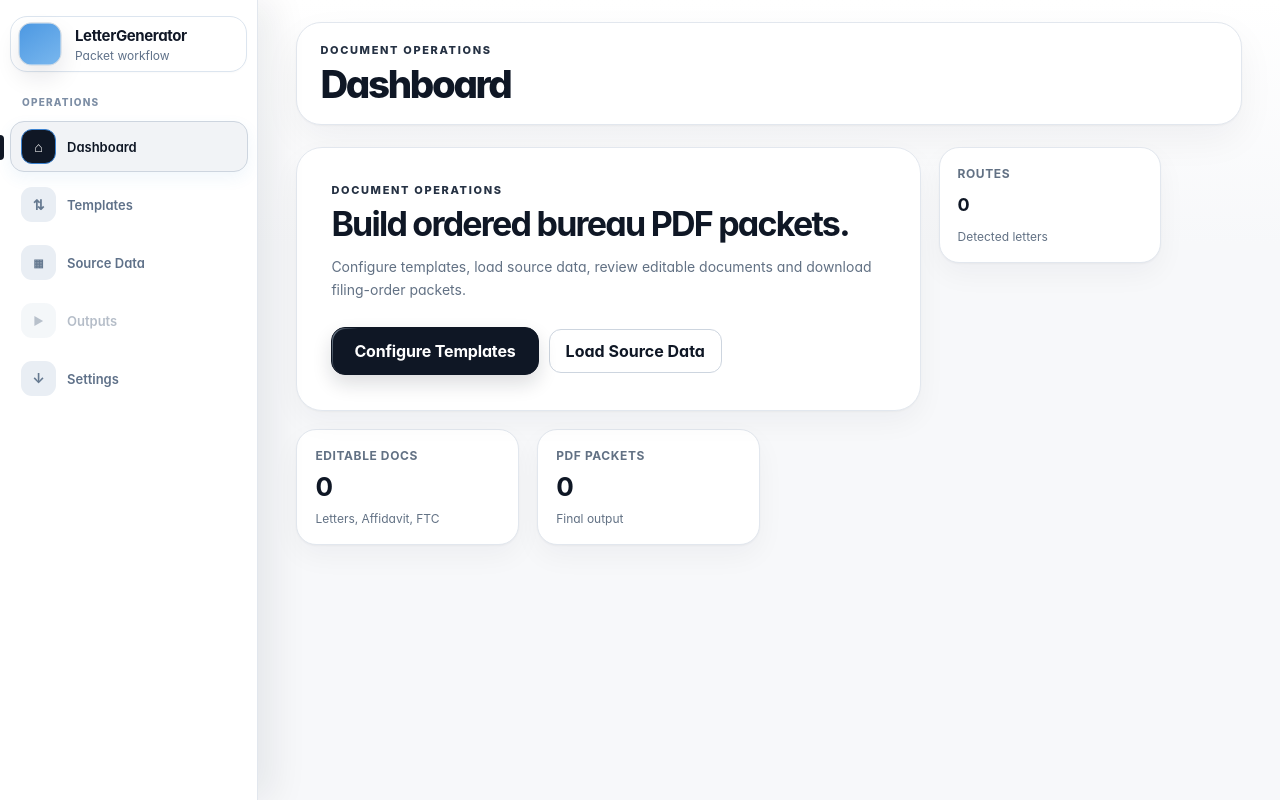
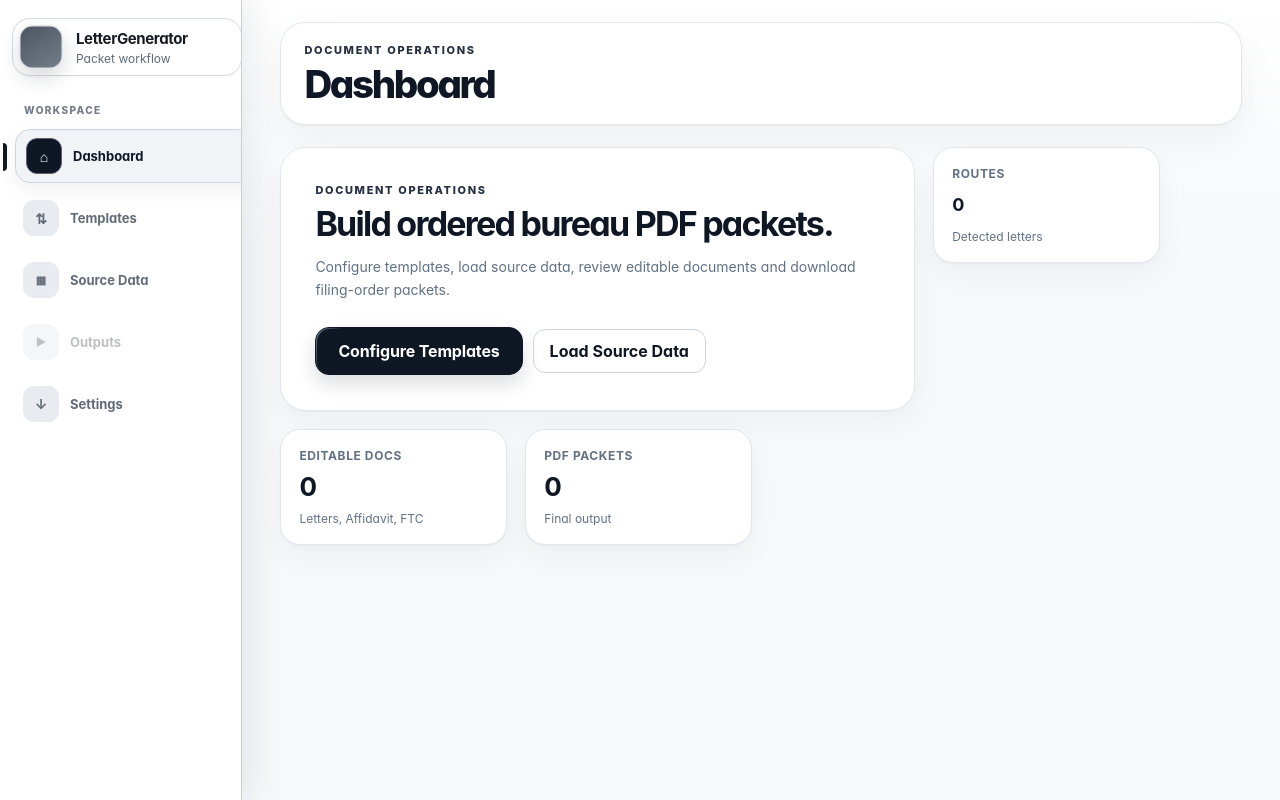
Before and after one commit to Arisu-art/LetterGenerator, a Next.js app: page / in a window 1280 px wide. Built offline with nearby package versions, Linux system fonts and the light colour scheme.

Commit message:
style: replace blue sidebar chrome with visible neutral navigation

```diff
--- a/app/sidebar-visible.css
+++ b/app/sidebar-visible.css
@@ -1,145 +1,159 @@
-/* Highlighted operations navigation while preserving hover-to-expand behaviour. */
+/* Persistent professional navigation: visible labels, medium-gray emphasis, controlled movement. */
 :root {
-  --sidebar-panel: #f3f6fa;
+  --sidebar-panel: #f4f5f7;
   --sidebar-card: #ffffff;
-  --sidebar-divider: #dce5ef;
-  --sidebar-ink: #111827;
-  --sidebar-muted: #5f7189;
-  --sidebar-accent: #3b82d0;
-  --sidebar-accent-soft: #e8f2fc;
-  --sidebar-accent-border: #bad7f2;
+  --sidebar-divider: #d6dbe2;
+  --sidebar-ink: #161b23;
+  --sidebar-muted: #626b77;
+  --sidebar-accent: #59636f;
+  --sidebar-accent-strong: #414a55;
+  --sidebar-accent-soft: #eceff2;
+  --sidebar-accent-border: #c9ced5;
+  --sidebar-visible-width: 242px;
 }
 
-/* Width and workspace movement are intentionally not overridden here.
-   workspace-light.css remains responsible for collapsed default + hover expansion. */
+/* Desktop navigation remains visible so users never need to discover labels through hover. */
+@media (min-width: 881px) {
+  .app-shell,
+  .app-shell:has(.sidebar:hover) {
+    padding-left: var(--sidebar-visible-width) !important;
+  }
+  .sidebar,
+  .sidebar:hover,
+  .sidebar:focus-within:not(:hover) {
+    width: var(--sidebar-visible-width) !important;
+  }
+  .sidebar .brand > div,
+  .sidebar nav button strong,
+  .sidebar:focus-within:not(:hover) .brand > div,
+  .sidebar:focus-within:not(:hover) nav button strong {
+    opacity: 1 !important;
+    transform: none !important;
+  }
+}
 .sidebar {
   color: var(--sidebar-ink);
-  background: linear-gradient(180deg, #f8fafc 0%, var(--sidebar-panel) 100%);
-  border-right: 1px solid var(--sidebar-divider);
-  box-shadow: 5px 0 18px rgba(15,23,42,.035);
+  padding: 18px 12px !important;
+  background: linear-gradient(180deg, #fbfbfc 0%, var(--sidebar-panel) 100%) !important;
+  border-right: 1px solid var(--sidebar-divider) !important;
+  box-shadow: 6px 0 22px rgba(16,24,40,.045) !important;
 }
 .sidebar:hover {
-  border-right-color: #cfdae7;
-  box-shadow: 15px 0 34px rgba(15,23,42,.075);
+  border-right-color: #c8ced6 !important;
+  box-shadow: 13px 0 29px rgba(16,24,40,.07) !important;
 }
 .sidebar .brand {
-  margin-bottom: 22px;
-  border-radius: 17px;
-  transition: background var(--duration) var(--ease), border-color var(--duration) ease, box-shadow var(--duration) ease;
-}
-.sidebar:hover .brand {
+  min-height: 58px;
+  margin-bottom: 26px;
+  padding: 7px;
+  border: 1px solid var(--sidebar-divider);
+  border-radius: 18px;
   background: var(--sidebar-card);
-  border: 1px solid var(--sidebar-divider);
-  box-shadow: 0 1px 2px rgba(15,23,42,.025);
+  box-shadow: 0 1px 2px rgba(16,24,40,.03);
+  transition: border-color 180ms ease, box-shadow 260ms cubic-bezier(.22,1,.36,1);
 }
 .sidebar .brand > span {
   width: 42px;
   height: 42px;
   border-radius: 13px;
-  background: linear-gradient(145deg, #4c98e2, #79b7ee);
-  box-shadow: 0 9px 20px rgba(59,130,208,.19);
+  background: linear-gradient(145deg, #4c5561, #747d88) !important;
+  box-shadow: 0 9px 20px rgba(34,40,48,.16) !important;
 }
 .sidebar .brand strong { color: var(--sidebar-ink); }
 .sidebar .brand small { color: var(--sidebar-muted); }
-
 .sidebar nav {
   position: relative;
   padding-top: 27px;
-  gap: 7px;
+  display: grid;
+  gap: 8px;
 }
 .sidebar nav::before {
-  content: "OPERATIONS";
+  content: "WORKSPACE";
   position: absolute;
   top: 3px;
   left: 12px;
-  color: #7d8ea5;
+  color: #727b87;
   font-size: 10px;
   line-height: 1;
   font-weight: 760;
-  letter-spacing: .12em;
-  opacity: 0;
-  transform: translateX(-7px);
-  transition: opacity var(--duration) var(--ease), transform var(--duration) var(--ease);
-}
-.sidebar:hover nav::before {
+  letter-spacing: .14em;
   opacity: 1;
-  transform: translateX(0);
 }
 .sidebar nav button {
-  height: 51px;
+  position: relative;
+  height: 54px;
   padding: 0 10px;
-  grid-template-columns: 35px minmax(0, 1fr);
+  display: grid;
+  grid-template-columns: 36px minmax(0, 1fr);
   gap: 11px;
-  color: var(--sidebar-muted);
-  background: transparent;
-  border: 1px solid transparent;
-  border-radius: 14px;
+  align-items: center;
+  color: var(--sidebar-muted) !important;
+  background: transparent !important;
+  border: 1px solid transparent !important;
+  border-radius: 15px;
+  transition: color 170ms ease, border-color 170ms ease, background 170ms ease, transform 250ms cubic-bezier(.22,1,.36,1), box-shadow 250ms cubic-bezier(.22,1,.36,1);
 }
 .sidebar nav button::before {
-  width: 35px;
-  height: 35px;
-  color: #657990;
-  background: #e9eef4;
-  border: 1px solid transparent;
+  width: 36px;
+  height: 36px;
+  color: #626b77 !important;
+  background: #e8ebef !important;
+  border: 1px solid transparent !important;
   border-radius: 11px;
+  transition: color 170ms ease, background 170ms ease, transform 250ms cubic-bezier(.22,1,.36,1);
 }
 .sidebar nav button strong {
   color: inherit;
   font-size: 13px;
-  font-weight: 640;
+  font-weight: 670;
 }
 .sidebar nav button:hover {
-  color: var(--sidebar-accent);
-  background: var(--sidebar-card);
-  border-color: var(--sidebar-divider);
-  transform: translateX(2px);
-  box-shadow: 0 7px 15px rgba(15,23,42,.045);
+  color: var(--sidebar-ink) !important;
+  background: var(--sidebar-card) !important;
+  border-color: var(--sidebar-divider) !important;
+  transform: translateX(3px);
+  box-shadow: 0 8px 18px rgba(16,24,40,.05);
 }
 .sidebar nav button:hover::before {
-  color: var(--sidebar-accent);
-  background: var(--sidebar-accent-soft);
-  border-color: var(--sidebar-accent-border);
+  color: var(--sidebar-accent-strong) !important;
+  background: var(--sidebar-accent-soft) !important;
+  border-color: var(--sidebar-accent-border) !important;
 }
-.sidebar nav button.active {
-  color: #2367ad;
-  background: var(--sidebar-card);
-  border-color: var(--sidebar-accent-border);
-  box-shadow: 0 6px 16px rgba(59,130,208,.075);
+.sidebar nav button.active,
+.sidebar:not(:hover) nav button.active {
+  color: var(--sidebar-ink) !important;
+  background: var(--sidebar-card) !important;
+  border-color: var(--sidebar-accent-border) !important;
+  box-shadow: 0 8px 20px rgba(16,24,40,.06) !important;
+  transform: translateX(3px);
 }
-.sidebar nav button.active::after {
+.sidebar nav button.active::after,
+.sidebar:not(:hover) nav button.active::after {
   content: "";
   position: absolute;
-  left: -11px;
+  left: -13px !important;
   top: 13px;
   width: 4px;
-  height: 25px;
+  height: 28px;
   border-radius: 0 5px 5px 0;
-  background: var(--sidebar-accent);
+  background: var(--sidebar-accent) !important;
 }
 .sidebar nav button.active::before {
-  color: #ffffff;
-  background: var(--sidebar-accent);
-  border-color: var(--sidebar-accent);
+  color: #ffffff !important;
+  background: var(--sidebar-accent) !important;
+  border-color: var(--sidebar-accent) !important;
 }
 .sidebar nav button:disabled {
-  opacity: .46;
-  background: transparent;
+  opacity: .42;
 }
-
-/* On the collapsed rail only the strengthened icons remain visible;
-   labels and navigation caption appear through the original hover interaction. */
-.sidebar:not(:hover) nav button.active {
-  background: transparent;
-  border-color: transparent;
-  box-shadow: none;
+@media (max-width: 880px) {
+  .sidebar {
+    background: #f6f7f8 !important;
+    border-right-color: var(--sidebar-divider) !important;
+  }
+  .sidebar nav::before { display: none; }
+  .sidebar nav button.active::before {
+    color: #fff !important;
+    background: var(--sidebar-accent) !important;
+  }
 }
-.sidebar:not(:hover) nav button.active::after {
-  left: -10px;
-}
-
-@media (max-width: 880px) {
-  .sidebar { background: #f6f8fb; border-right-color: var(--line); }
-  .sidebar nav::before { display: none; }
-  .sidebar nav button::before { color: var(--text-muted); background: #e9eef4; }
-  .sidebar nav button.active::before { color: #fff; background: var(--accent); }
-}
```
